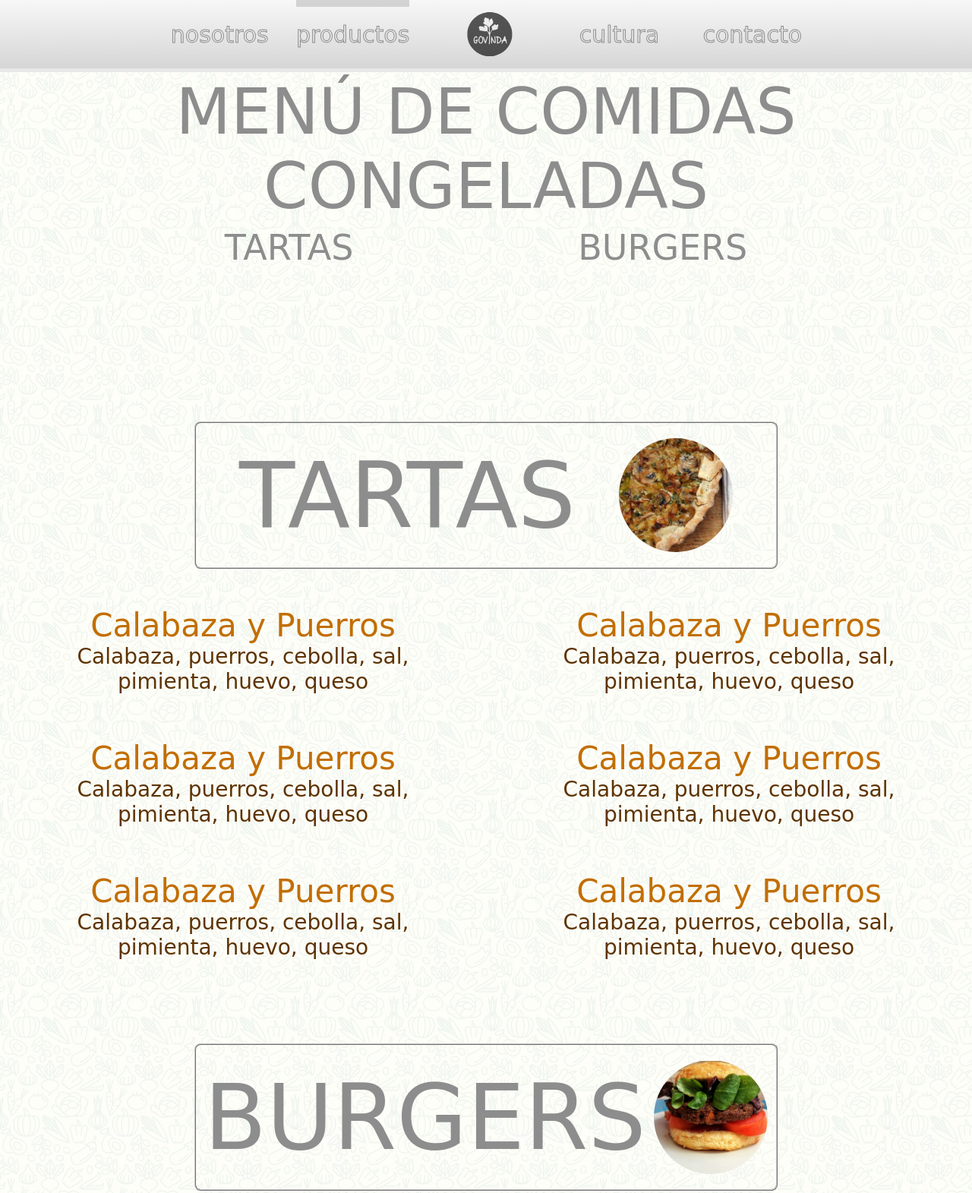
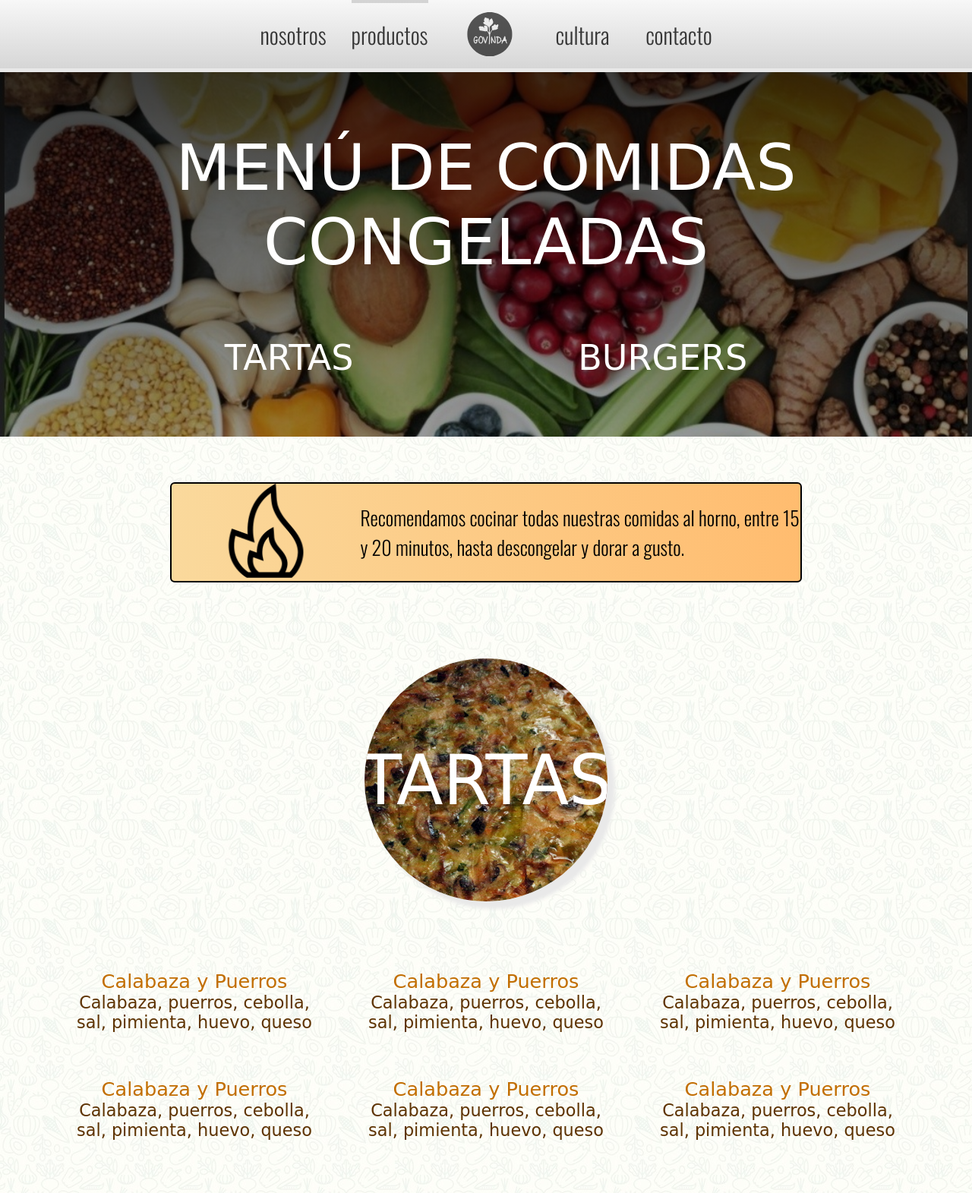
Before and after one commit to nespralnic/govindaweb, a website: page pages/productos.html in a window 1280 px wide. Shown: the top 1571 px of the page at 76% size. Drawn offline with nearby package versions, Linux system fonts and the light colour scheme; a web font is replaced by a local one.

Commit message:
enhance de productos

```diff
--- a/pages/productos.html
+++ b/pages/productos.html
@@ -6,7 +6,7 @@
     <meta name="viewport" content="width=device-width, initial-scale=1.0">
     <meta name="description" content="Menu de comidas congeladas.">
     <title>Productos</title>
-    <link href="https://fonts.googleapis.com/css2?family=Contrail+One&display=swap" rel="stylesheet">
+    <link href="https://fonts.googleapis.com/css2?family=Contrail+One&family=Dongle:wght@300&family=Montserrat:wght@400;500;600&family=Oswald:wght@300&display=swap" rel="stylesheet">
     <link rel="stylesheet" href="../css/estilos.css">
     <!-- animate-->
     <link rel="stylesheet" href="https://cdnjs.cloudflare.com/ajax/libs/animate.css/4.1.1/animate.min.css">
@@ -37,32 +37,44 @@
 
     <!--PRODUCTOS-->
     <hr class="lineaSeparador animate__animated animate__slideInLeft">
-    <main class="containerGeneral fondo">
-        <div class="principal animate__animated animate__slideInUp ">
-            <div class="principal__arriba">
-                <p class="principal__texto ">MENÚ DE COMIDAS CONGELADAS</p>
+    <main class="containerGeneral fondo" >
+        <div class="imagen_fondo">
+            <div class="principal ">
+                <div class="principal__arriba animate__animated animate__slideInUp ">
+                    <p class="principal__arriba__texto">MENÚ DE COMIDAS CONGELADAS</p>
                 </div>
 
-            <div class="principal__abajo">
+                <div class="principal__abajo animate__animated animate__slideInUp ">
                     <a class="principal__abajo__links" href="#tartas">TARTAS</a>
                     <a class="principal__abajo__links" href="#burgers">BURGERS</a>
                 </div>
 
             </div>
-        <div class="contenedorTitulo"><a name="tartas"></a>
-            <div class="tituloTartas">
-                <div>
-                    <p class="tituloTartas__texto">TARTAS</p>
         </div>
-                <div id="circuloTartas">
-                    <!--imagen-->
+
+        <div class="coccion">
+            <div class="coccion__icono">
+                <img src="../assets/iconoFuego.png" alt="">
             </div>
+            <div class="coccion__texto">
+                <p>Recomendamos cocinar todas nuestras comidas al horno, entre 15 y 20 minutos, hasta descongelar y dorar a gusto.</p>
             </div>
         </div>
 
+        <a name="tartas"></a>
+        <div class="titulo">
+            <div class="titulo__foto">
+                <img src="../assets/tarta.jpg" alt="">
+            </div>
+            <div class="titulo__texto">
+                <p>TARTAS</p>
+            </div>
+        </div>
+
+
         <div class="contenedorItems">
 
-            <div class="contenedorItems__col1">
+            <div class="contenedorItems__col">
                 <div class="productoItem">
                     <div class="productoItem__titulo">
                         <p>Calabaza y Puerros</p>
@@ -93,7 +105,7 @@
 
 
 
-            <div class="contenedorItems__col2">
+            <div class="contenedorItems__col">
                 <div class="productoItem">
                     <div class="productoItem__titulo">
                         <p>Calabaza y Puerros</p>
@@ -124,21 +136,20 @@
 
         </div>
 
-        <div class="contenedorTitulo"><a name="burgers"></a>
-            <div class="tituloTartas">
-                <div>
-                    <p class="tituloTartas__texto">BURGERS</p>
+        <a name="burgers"></a>
+        <div class="titulo">
+            <div class="titulo__foto">
+                <img src="../assets/burger.jpeg" alt="">
             </div>
-                <div id="circuloBurgers">
-                    <!--imagen-->
+            <div class="titulo__texto">
+                <p>BURGERS</p>
             </div>
-            </div>
+
         </div>
 
 
         <div class="contenedorItems">
-
-            <div class="contenedorItems__col1">
+            <div class="contenedorItems__col">
                 <div class="productoItem">
                     <div class="productoItem__titulo">
                         <p>Trigo Sarraceno</p>
@@ -169,7 +180,7 @@
 
 
 
-            <div class="contenedorItems__col2">
+            <div class="contenedorItems__col">
                 <div class="productoItem">
                     <div class="productoItem__titulo">
                         <p>Trigo Sarraceno</p>
--- a/scss/layout/_nav.scss
+++ b/scss/layout/_nav.scss
@@ -50,7 +50,7 @@
             list-style: none;
             font-size: 30px;
             position:relative;
-            /*border-right: 2px solid black;*/
+
             box-sizing: border-box;
 
             &:hover{
@@ -92,6 +92,7 @@
                     margin-left: 10px;
 
 
+
                     @media (min-width:620px){
                         display: initial;
                         list-style: none;
@@ -124,6 +125,7 @@
                     vertical-align: middle;
                     justify-self: right;
                     /*text-align: right;*/
+
                     list-style: none;
                     padding: 10px;
                     font-size: 30px;
@@ -145,6 +147,7 @@
 
                     .nav__button{
 
+                        font-family: 'Oswald', sans-serif;
                         color:rgb(54, 54, 54);
                         position: relative;
                         text-decoration: none;
@@ -152,16 +155,16 @@
 
                         @media (min-width: 620px){
 
-                            -webkit-text-stroke: 1px rgb(141, 141, 141);
-                            color: transparent;
+                            /*-webkit-text-stroke: 1px rgb(141, 141, 141);
+                            color: transparent;*/
 
                             &::before{
                                 content: "";
                                 position: absolute;
                                 display: block;
                                 width: 100%;
-                                height: 10px;
-                                bottom: 56px;
+                                height: 6px;
+                                bottom: 64px;
                                 left: 0;
                                 background-color: $naranja;
                                 opacity: 70%;
--- /dev/null
+++ b/scss/pages/_productos.scss
@@ -0,0 +1,204 @@
+
+@import url("https://fonts.googleapis.com/css2?family=Contrail+One&family=Dongle:wght@300&family=Montserrat:wght@400;500;600&family=Oswald:wght@300&display=swap");
+
+
+.containerGeneral{
+    width: 100vw;
+    .imagen_fondo{
+        background-image: url(../assets/portada-productos.jpg);
+        background-repeat: no-repeat;
+        background-position: center;
+        background-size:cover;
+        background-attachment: fixed;
+        margin: 0;
+
+        .principal{
+            width: 100%;
+            height: 480px;
+            display: flex;
+            flex-direction: column;
+            align-items: center;
+            justify-content: space-evenly;
+            background-image: linear-gradient(rgba(0, 0, 0, 0.76),rgba(0, 0, 0, 0.39));
+
+            .principal__arriba{
+                width: 100vw;
+                display: flex;
+                flex-direction: column;
+                justify-content: center;
+
+                .principal__arriba__texto{
+                    color: rgb(255, 255, 255);
+                    font-size: 66px;
+
+                    @media (min-width:$ancho-mobile){
+
+                        font-size: 84px;
+                    }
+                }
+            }
+
+            .principal__abajo{
+                width: 100vw;
+
+                display: flex;
+                justify-content: space-evenly;
+                align-items: center;
+                font-size: 46px;
+
+                .principal__abajo__links{
+                    text-decoration: none;
+                    color:rgb(255, 255, 255);
+                    &:hover{
+                        color: $naranja;
+                        transition: 0.7s;
+                    }
+                }
+            }
+
+
+
+
+        }
+    }
+
+    .coccion{
+
+        width: 90vw;
+        border: 2px solid black;
+        border-radius: 6px;
+        margin: 60px auto 40px auto;
+        background-image: linear-gradient(to right,rgb(250, 217, 156),$naranja);
+        overflow: hidden;
+        display: flex;
+        align-items: center;
+
+        .coccion__icono{
+            width: 30%;
+            img{
+                height:70%;
+                width: 70%;
+
+                @media (min-width:$ancho-mobile) {
+                    height:50%;
+                    width: 50%;
+                }
+            }
+
+
+        }
+
+        .coccion__texto{
+            width: 70%;
+            font-size: 18px;
+
+
+            p{
+                font-family: 'Oswald', sans-serif;
+                text-align:start;
+            }
+            @media (min-width:$ancho-mobile){
+                font-size: 26px;
+            }
+
+        }
+
+        @media (min-width:$ancho-mobile){
+            width: 65%;
+        }
+    }
+
+
+    .titulo{
+
+        height: 320px;
+        width: 320px;
+        overflow: hidden;
+        border-radius: 160px;
+        margin: 100px auto 40px auto;
+        position: relative;
+        box-shadow: 10px 10px 5px rgb(233, 233, 233);
+
+
+        .titulo__foto{
+            object-fit: cover;
+            object-position: center;
+
+        }
+
+        .titulo__texto{
+            position: absolute;
+            left: 0;
+            top: 0;
+            height: 320px;
+            width: 320px;
+            background-color: transparent;
+            display: flex;
+            flex-direction: column;
+            justify-content: center;
+            align-items: center;
+
+            p{
+                font-size: 90px;
+                color: rgb(255, 255, 255);
+
+
+            }
+        }
+    }
+
+    .contenedorItems{
+        width: 90vw;
+        display: flex;
+        align-items: center;
+        margin: 0px auto 40px auto;
+        font-family: 'Oswald', sans-serif;
+
+
+
+        .contenedorItems__col{
+            width: 90%;
+            display: flex;
+            flex-direction: column;
+
+            .productoItem{
+
+                display: flex;
+                flex-direction: column;
+                padding-top: 50px;
+                padding-bottom: 10px;
+                margin: 0px auto;
+
+
+                .productoItem__titulo{
+                    font-size: 1.6em;
+                    color: rgb(194, 110, 0);
+
+
+                }
+
+                .productoItem__descripcion{
+                    font-size: 1.4em;
+                    color: rgb(94, 51, 2);
+
+                }
+
+                @media (min-width:$ancho-mobile){
+                    width: 25vw;
+                }
+            }
+            @media (min-width:$ancho-mobile){
+
+                flex-direction: row;
+            }
+
+        }
+        @media (min-width:$ancho-mobile){
+            width:100vw;
+            flex-direction: column;
+
+        }
+
+    }
+
+}
--- a/scss/pages/productos/productos.scss
+++ /dev/null
@@ -1,153 +0,0 @@
-
-.principal{
-    width: 100vw;
-    height: 360px;
-    display: flex;
-    flex-direction: column;
-    align-items: center;
-    padding-bottom: 100px;
-}
-
-.principal__arriba{
-    width: 100vw;
-    height: 280px;
-    display: flex;
-    flex-direction: column;
-    justify-content: center;
-}
-
-.principal__texto{
-    color: rgb(141, 141, 141);
-    font-size: 62px;
-}
-
-.principal__abajo{
-    width: 100vw;
-    height: 80px;
-    display: flex;
-    justify-content: space-evenly;
-    align-items: center;
-    font-size: 46px;
-
-
-}
-
-.principal__abajo__links{
-    text-decoration: none;
-    color:rgb(141, 141, 141);
-    &:hover{
-        color: $naranja;
-        transition: 0.7s;
-    }
-}
-
-.contenedorTitulo{
-    width: 60vw;
-    margin: 0px auto;
-    justify-content: center;
-    padding-top: 100px;
-}
-
-.tituloTartas{
-    width: 60vw;
-    display: flex;
-    flex-direction: column-reverse;
-    align-items: center;
-    padding-top: 20px;
-    border-color: rgb(199, 197, 197);
-    border-radius: 8px;
-    border-style: ridge;
-    border-width: 2px;
-}
-
-.tituloTartas__texto{
-    color: rgb(141, 141, 141);
-    font-size: 90px;
-}
-
-#circuloTartas{
-    height: 150px;
-    width: 150px;
-    background-image: url(../assets/tarta.jpg);
-    background-size: 300px;
-    background-position: center;
-    background-repeat: no-repeat;
-    border-radius: 270px;
-}
-
-#circuloBurgers{
-    height: 150px;
-    width: 150px;
-    background-image: url(../assets/burger.jpeg);
-    background-size: 200px;
-    background-position: center;
-    background-repeat: no-repeat;
-    border-radius: 270px;
-}
-
-.contenedorItems{
-    width: 60vw;
-    display: flex;
-    flex-direction: column;
-    align-items: center;
-    margin: 0px auto;
-}
-
-.contenedorItems__col1{
-    width: 100%;
-}
-
-.contenedorItems__col2{
-    width: 100%;
-}
-
-.productoItem{
-    width: 60vw;
-    display: flex;
-    flex-direction: column;
-    padding-top: 50px;
-    padding-bottom: 10px;
-    margin: 0px auto;
-}
-
-.productoItem__titulo{
-    font-size: 42px;
-    color: rgb(194, 110, 0);
-}
-
-.productoItem__descripcion{
-    font-size: 28px;
-    color: rgb(94, 51, 2);
-}
-
-@media (min-width:$ancho-mobile){
-
-    .principal__texto{
-        color: rgb(141, 141, 141);
-        font-size: 84px;
-    }
-    .tituloTartas{
-        flex-direction: row;
-        justify-content:space-evenly;
-        padding-bottom: 20px;
-    }
-    .tituloTartas__texto{
-        font-size: 120px;
-
-    }
-    .contenedorItems{
-        width:100vw;
-        flex-direction: row;
-    }
-    .contenedorItems__col1{
-        width: 50%;
-    }
-    .contenedorItems__col2{
-        width: 50%;
-    }
-    .productoItem{
-        width: 40vw;
-
-    }
-
-}
```
Also changed, not shown: index.html (+1 -1 lines), pages/contacto.html (+1 -1 lines), pages/cultura.html (+1 -1 lines), pages/nosotros.html (+1 -1 lines), scss/estilos.scss (+4 -4 lines), scss/pages/index/_galeria.scss (+7 -5 lines), assets/burger_productos.jpg (added), assets/iconoFuego.png (added), assets/portada-productos.jpg (added), css/estilos.css, scss/pages/_contacto.scss (renamed from scss/pages/contacto/contacto.scss), scss/pages/_cultura.scss (renamed from scss/pages/cultura/cultura.scss), scss/pages/_nosotros.scss (renamed from scss/pages/nosotros/_nosotros.scss). Lines whose indentation alone changed are shown as unchanged.
